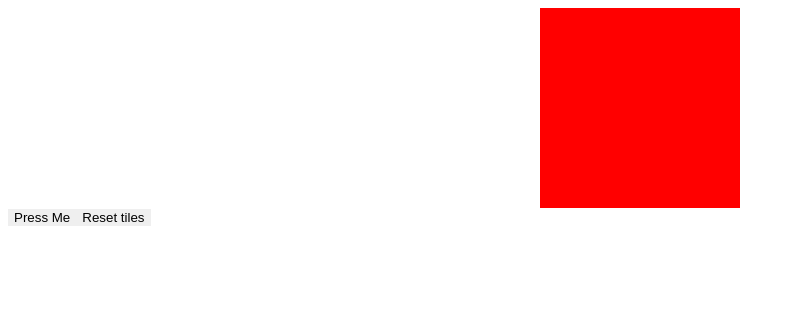
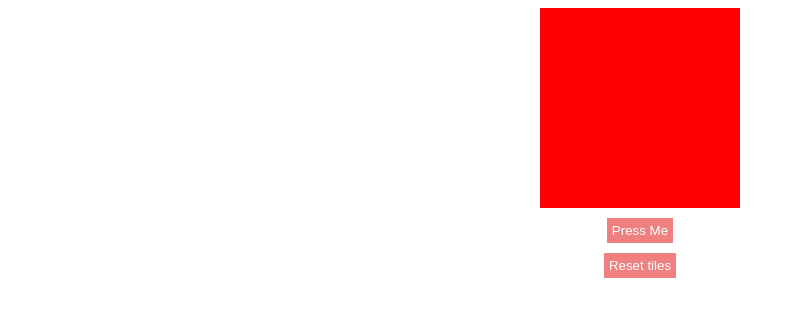
Before and after one commit to djcderek/etch-a-sketch, a plain HTML site: page index.html in a window 1280 px wide. Shown: the whole page, without its empty margins (0-795 px from the left). Drawn offline with Linux system fonts and the light colour scheme.

Commit message:
Add stying and formatting for buttons and layout

```diff
--- a/styles.css
+++ b/styles.css
@@ -25,4 +25,15 @@
 .btn {
     text-decoration: none;
     border: none;
+    padding: 5px;
+    color: white;
+    background-color: lightcoral;
 }
+
+.large-container {
+    display: flex;
+    flex-direction: column;
+    justify-content: center;
+    align-items: center;
+    gap: 10px;
+}
```
